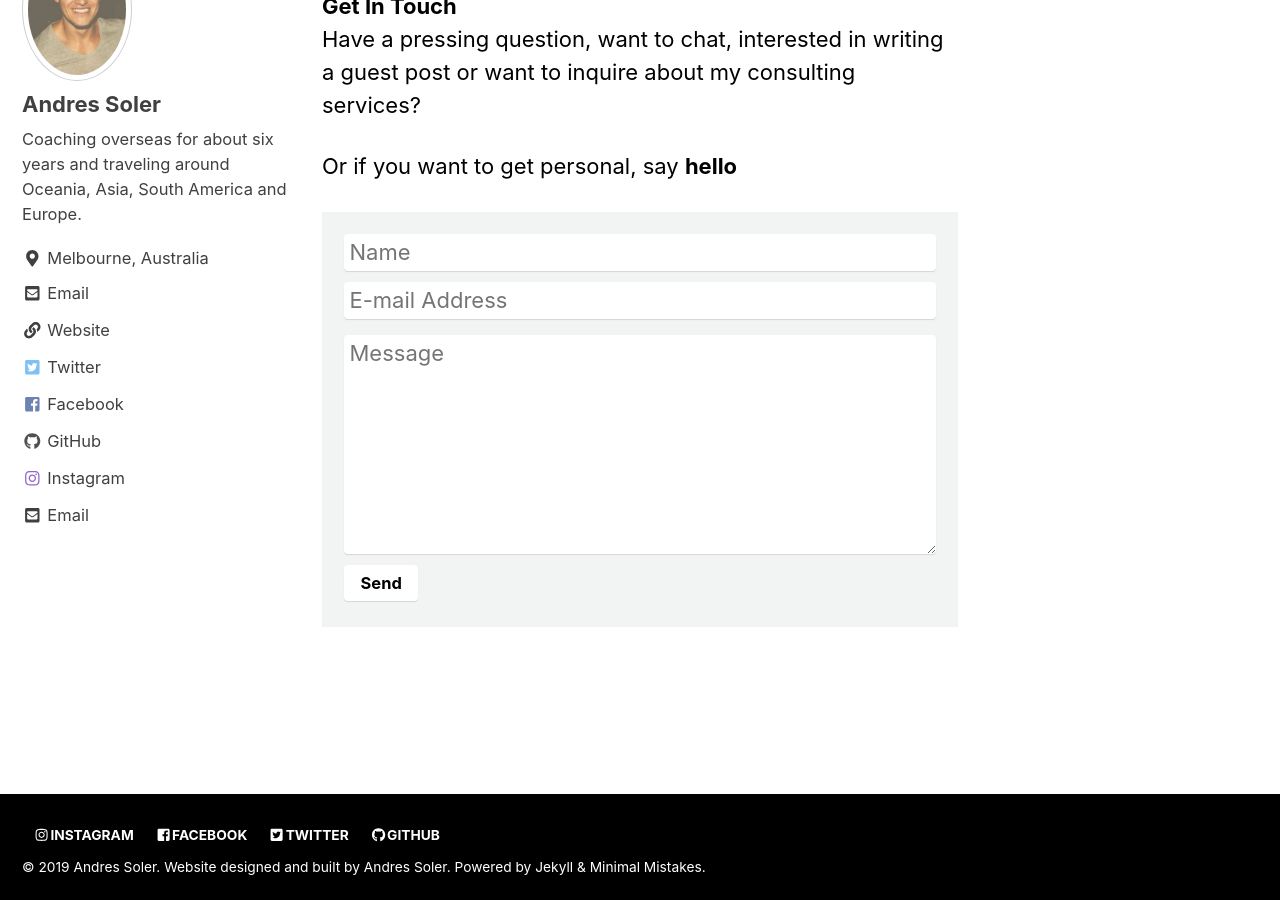
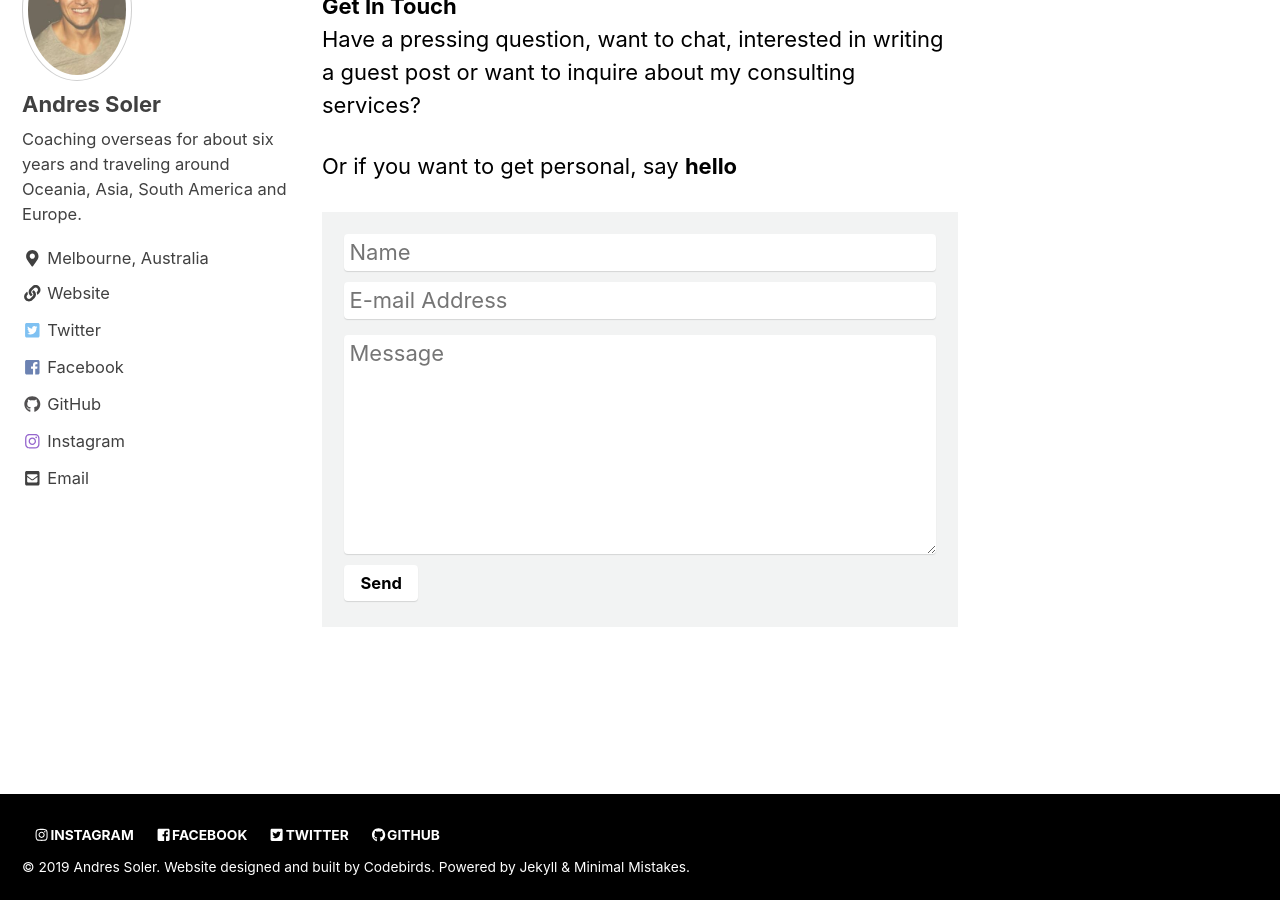
Before and after one commit to andresolerc/soulheartgrit, a Jekyll site: the page built from _pages/contact.md, in a window 1280 px wide and 900 px high, scrolled down 173 px. Built offline with Jekyll 4.4.1, drawn with Linux system fonts in a browser that asks for light colours; cached includes are drawn as plain includes; nearby versions of some CDN libraries; some of the changed lines change nothing that is shown.

Commit message:
Update info

```diff
--- a/_config.yml
+++ b/_config.yml
@@ -97,7 +97,6 @@
     - "https://instagram.com/soulheartgrit/"
     - "https://twitter.com/andresolerc"
     - "https://www.facebook.com/soulheartgrit"
-    - "https://www.linkedin.com/in/andresolerc/"
 
 
 # Analytics
@@ -116,9 +115,6 @@
   location         : "Melbourne, Australia"
   email            : "andrecab@hotmail.com"
   links:
-    - label: "Email"
-      icon: "fas fa-fw fa-envelope-square"
-      url: mailto:andrecab@hotmail.com
     - label: "Website"
       icon: "fas fa-fw fa-link"
       url: "https://soulheartgrit.com"
@@ -127,13 +123,13 @@
       url: "https://twitter.com/andresolerc"
     - label: "Facebook"
       icon: "fab fa-fw fa-facebook-square"
-      url: "https://facebook.com/andres.soler0"
+      url: "https://facebook.com/soulheartgrit"
     - label: "GitHub"
       icon: "fab fa-fw fa-github"
       url: "https://github.com/andresolerc"
     - label: "Instagram"
       icon: "fab fa-fw fa-instagram"
-      url: "https://instagram.com/athletic_andres"
+      url: "https://instagram.com/soulheartgrit"
 
 # Site Footer
 footer:
--- a/_includes/footer.html
+++ b/_includes/footer.html
@@ -16,4 +16,4 @@
   </ul>
 </div>
 
-<div class="page__footer-copyright">&copy; {{ site.time | date: '%Y' }} {{ site.name | default: site.title }}. Website designed and built by {{ site.name }}. {{ site.data.ui-text[site.locale].powered_by | default: "Powered by" }} <a href="https://jekyllrb.com" rel="nofollow">Jekyll</a> &amp; <a href="https://mademistakes.com/work/minimal-mistakes-jekyll-theme/" rel="nofollow">Minimal Mistakes</a>.</div>
+<div class="page__footer-copyright">&copy; {{ site.time | date: '%Y' }} {{ site.name | default: site.title }}. Website designed and built by <a href="https://codebirds.asia" rel="nofollow">Codebirds</a>. {{ site.data.ui-text[site.locale].powered_by | default: "Powered by" }} <a href="https://jekyllrb.com" rel="nofollow">Jekyll</a> &amp; <a href="https://mademistakes.com/work/minimal-mistakes-jekyll-theme/" rel="nofollow">Minimal Mistakes</a>.</div>
```
